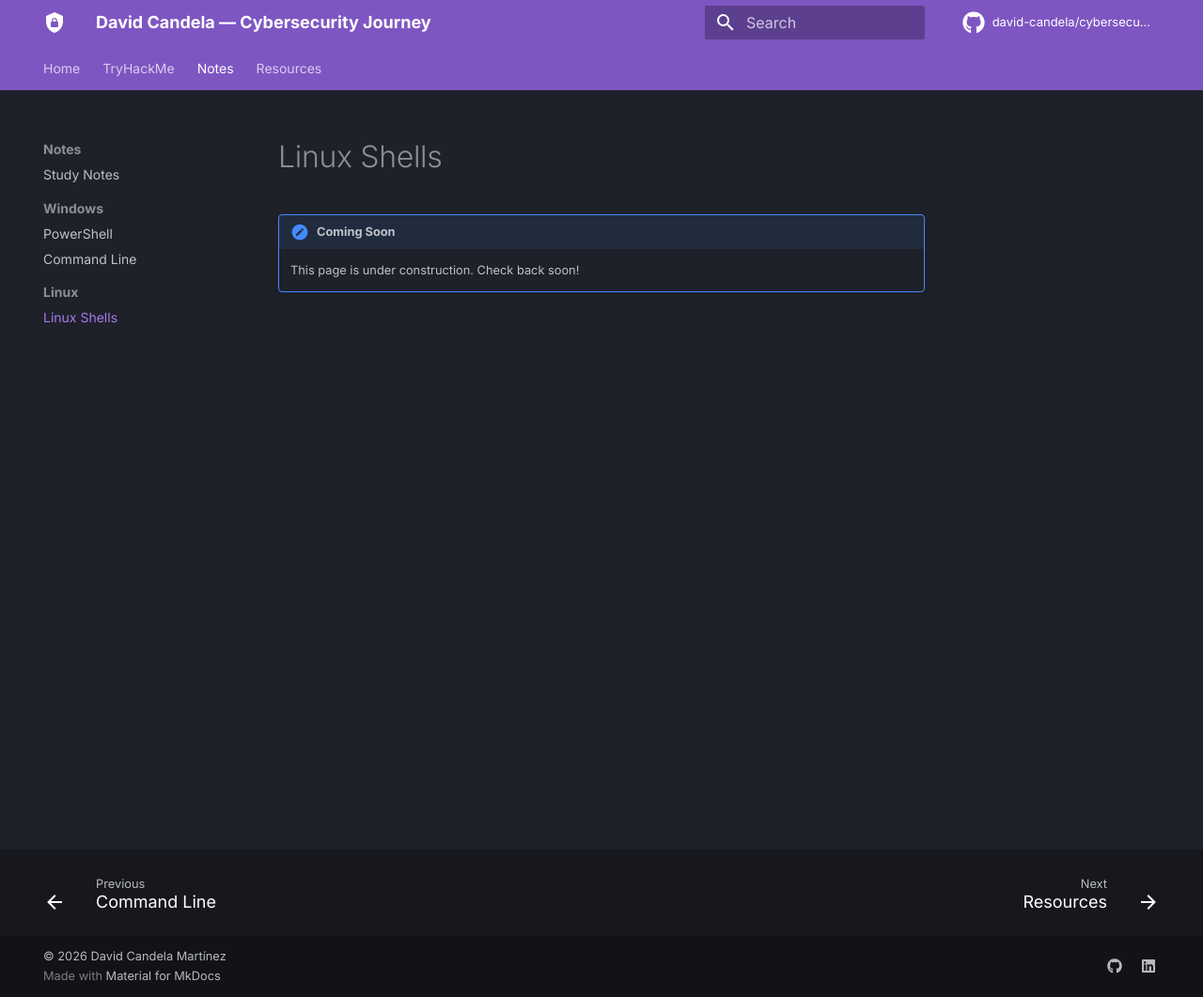
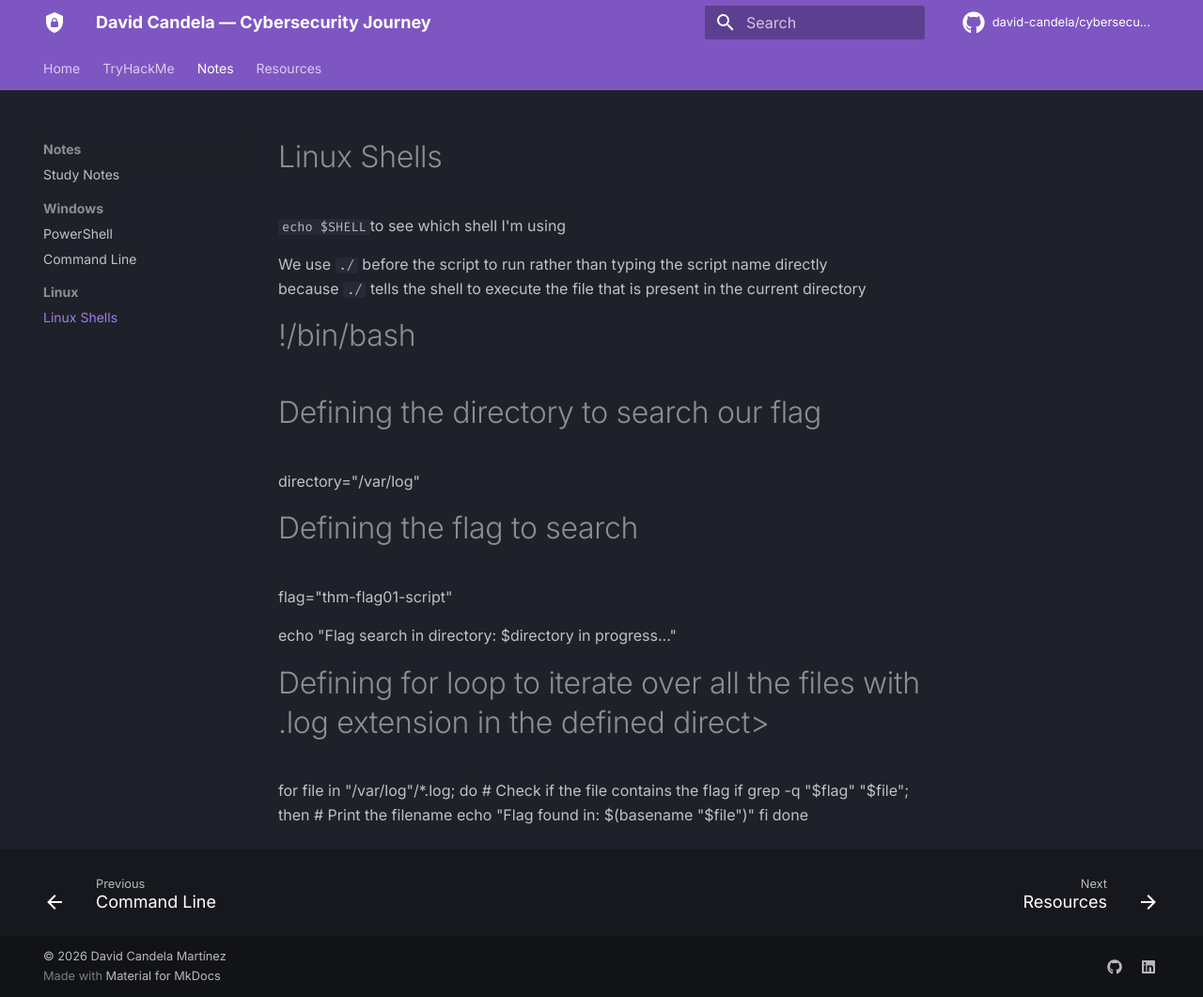
Before and after one commit to david-candela/cybersecurity_journey, an MkDocs documentation site: the page built from docs/notes/linux-shells.md, in a window 1280 px wide and 1061 px high. Shown: the whole window at 94% size. Built offline with MkDocs 1.6.1 and Material for MkDocs 9.7.7, drawn with Linux system fonts in a browser that asks for light colours; comment, search, counter and statistics services are not loaded.

Commit message:
Update linux-shells.md

```diff
--- a/docs/notes/linux-shells.md
+++ b/docs/notes/linux-shells.md
@@ -1,4 +1,23 @@
 # Linux Shells
 
-!!! note "Coming Soon"
-    This page is under construction. Check back soon!
+`echo $SHELL`to see which shell I'm using
+
+We use `./` before the script to run rather than typing the script name directly because `./` tells the shell to execute the file that is present in the current directory
+
+#!/bin/bash
+# Defining the directory to search our flag
+directory="/var/log"
+
+# Defining the flag to search
+flag="thm-flag01-script"
+
+echo "Flag search in directory: $directory in progress..."
+
+# Defining for loop to iterate over all the files with .log extension in the defined direct>
+for file in "/var/log"/*.log; do
+    # Check if the file contains the flag
+    if grep -q "$flag" "$file"; then
+        # Print the filename
+        echo "Flag found in: $(basename "$file")"
+    fi
+done
```
